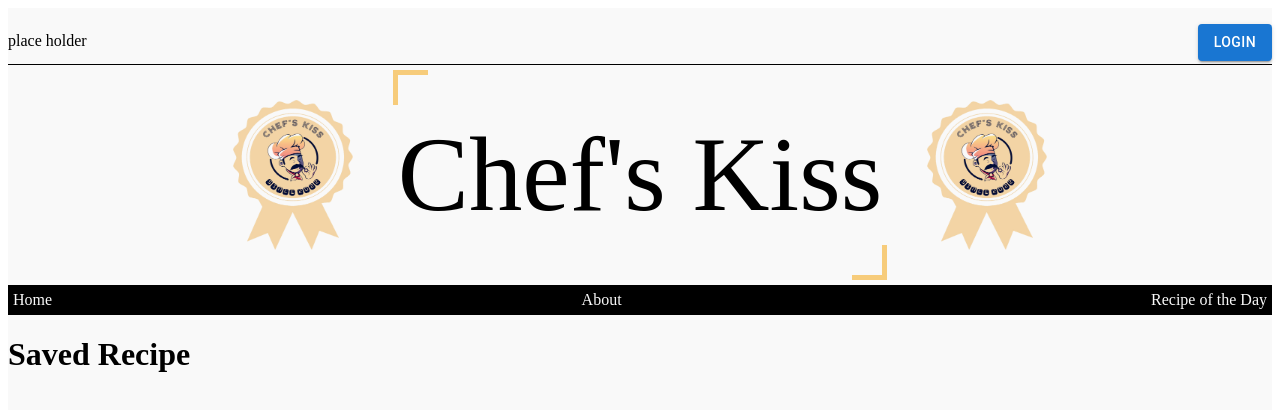
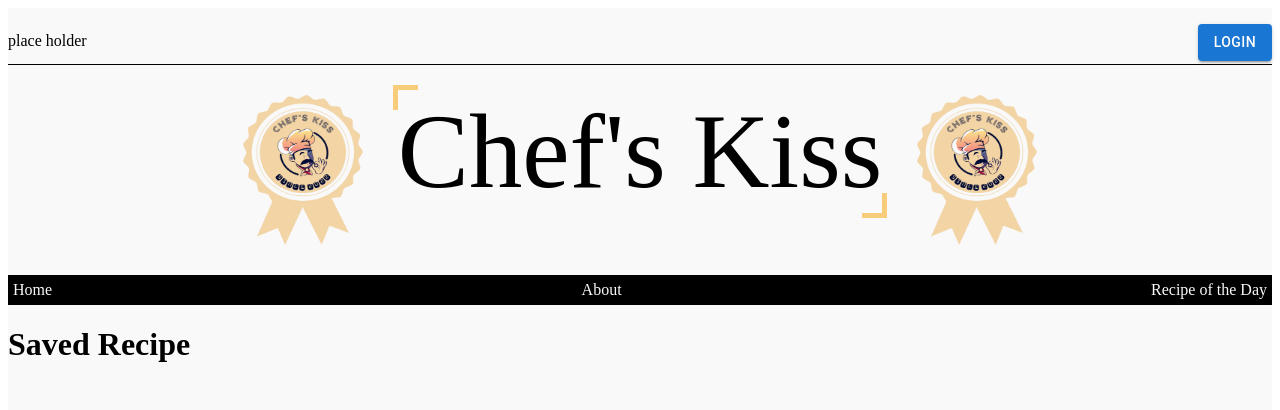
Before and after one commit to 2208-Capstone-Team-1/Capstone-Kitchen-Prep, a React app: page /savedRecipe in a window 1280 px wide. Shown: the top 410 px of the page. Built offline with nearby package versions, Linux system fonts and the light colour scheme; the HTML template or start-up script is replaced by a standard one.

Commit message:
update css on title

```diff
--- a/src/components/main.css
+++ b/src/components/main.css
@@ -12,15 +12,18 @@
 }
 
 .main_logoPlace {
-	padding: 10px;
+	padding: 5px;
 	border-bottom: 1px solid black;
 	display: flex;
 	flex-direction: row;
 	justify-content: center;
-	gap: 20px;
+	gap: 10px;
 }
 .mainLogoTxt {
+	margin-top: 20px;
 	position: relative;
+	height: min-content;
+	width: auto;
 	text-decoration: none;
 	align-content: center;
 	color: black;
@@ -34,8 +37,8 @@ span::before,
 span::after {
 	content: "";
 	position: absolute;
-	width: 30px;
-	height: 30px;
+	width: 20px;
+	height: 20px;
 	background: transparent;
 	transition: 1s;
 	/* -webkit-mix-blend-mode: hue; */
```
